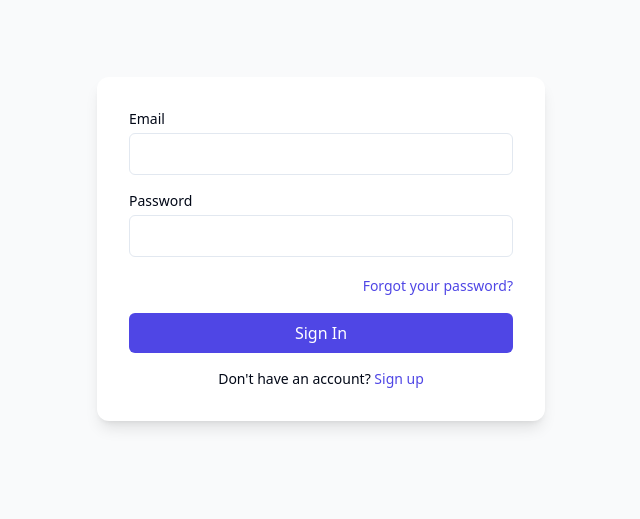
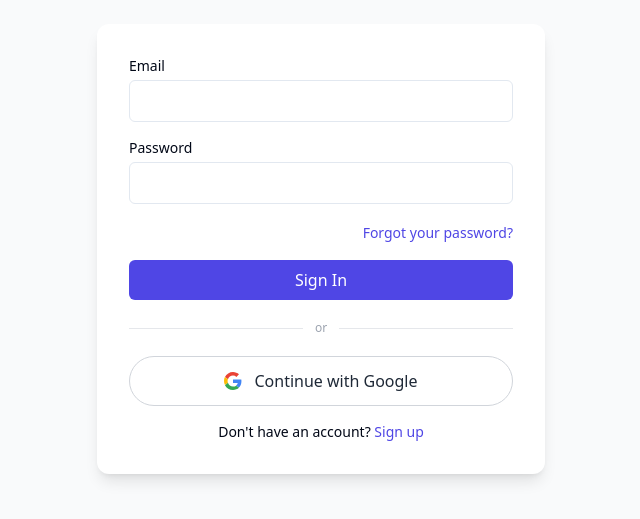
Before and after one commit to Avileven/StartZigi, a Next.js app: page /login in a window 1280 px wide. Shown: the part 151-670 px from the top of the page, without its empty margins (319-959 px from the left). Built offline with nearby package versions, Linux system fonts and the light colour scheme; no server answers.

Commit message:
AAD NEW FILE FOR GOOGLE LOG IN

```diff
--- a/app/login/page.jsx
+++ b/app/login/page.jsx
@@ -4,6 +4,7 @@ import { useState, useEffect } from "react";
 import { supabase } from "@/lib/supabase";
 import { useRouter } from "next/navigation";
 import Link from "next/link";
+import GoogleSignInButton from "@/components/auth/GoogleSignInButton"; // [NEW] Continue with Google
 
 export default function LoginPage() {
   const router = useRouter();
@@ -116,6 +117,14 @@ export default function LoginPage() {
           </button>
         </form>
 
+        {/* [NEW] Continue with Google — signs up new users and signs in existing ones */}
+        <div className="flex items-center gap-3 my-5">
+          <div className="flex-1 h-px bg-gray-200" />
+          <span className="text-xs text-gray-400">or</span>
+          <div className="flex-1 h-px bg-gray-200" />
+        </div>
+        <GoogleSignInButton next={{redirectPath}} />
+
         <p className="text-sm text-center mt-4">
           Don't have an account?{" "}
           <Link href="/register" className="text-indigo-600 hover:underline">
--- a/app/register/page.jsx
+++ b/app/register/page.jsx
@@ -4,6 +4,7 @@ import { useState } from "react";
 import { supabase } from "@/lib/supabase";
 import { useRouter } from "next/navigation";
 import Link from "next/link";
+import GoogleSignInButton from "@/components/auth/GoogleSignInButton"; // [NEW] Continue with Google
 
 export default function RegisterPage() {
   const router = useRouter();
@@ -126,6 +127,14 @@ router.push("/login");
             {loading ? "Creating account..." : "Sign Up"}
           </button>
         </form>
+        {/* [NEW] Continue with Google — signs up new users and signs in existing ones */}
+        <div className="flex items-center gap-3 my-5">
+          <div className="flex-1 h-px bg-gray-200" />
+          <span className="text-xs text-gray-400">or</span>
+          <div className="flex-1 h-px bg-gray-200" />
+        </div>
+        <GoogleSignInButton next={"/dashboard"} />
+
         <p className="text-sm text-center mt-4">
           Already have an account?{" "}
           <Link href="/login" className="text-indigo-600 hover:underline">
--- /dev/null
+++ b/src/components/auth/GoogleSignInButton.jsx
@@ -0,0 +1,60 @@
+// ============================================================
+// FILE DESTINATION: components/auth/GoogleSignInButton.jsx (NEW file)
+// ============================================================
+// "Continue with Google" button. Works for both sign up and log in:
+// Supabase creates the account on first use and signs in on later ones.
+// Nothing else in the app is touched by this file.
+"use client";
+import React, { useState } from 'react';
+import { supabase } from '@/lib/supabase';
+
+function GoogleLogo() {
+  return (
+    <svg width="18" height="18" viewBox="0 0 48 48" aria-hidden="true">
+      <path fill="#EA4335" d="M24 9.5c3.5 0 6.6 1.2 9.1 3.6l6.8-6.8C35.8 2.4 30.3 0 24 0 14.6 0 6.5 5.4 2.6 13.2l7.9 6.2C12.4 13.6 17.7 9.5 24 9.5z" />
+      <path fill="#4285F4" d="M46.5 24.5c0-1.6-.1-3.1-.4-4.5H24v9h12.7c-.6 3-2.3 5.5-4.8 7.2l7.5 5.8c4.4-4.1 7.1-10.1 7.1-17.5z" />
+      <path fill="#FBBC05" d="M10.5 28.6A14.5 14.5 0 0 1 9.5 24c0-1.6.3-3.1.8-4.6l-7.9-6.2A24 24 0 0 0 0 24c0 3.9.9 7.5 2.6 10.8l7.9-6.2z" />
+      <path fill="#34A853" d="M24 48c6.5 0 11.9-2.1 15.9-5.8l-7.5-5.8c-2.1 1.4-4.8 2.3-8.4 2.3-6.3 0-11.6-4.1-13.5-9.9l-7.9 6.2C6.5 42.6 14.6 48 24 48z" />
+    </svg>
+  );
+}
+
+// Props:
+//   next  — where to land after Google sends the person back (default: home page,
+//           which already routes by sign-in state / venture). Pass the same
+//           `next` value the login page already uses, if there is one.
+//   label — button text.
+export default function GoogleSignInButton({ next = '/', label = 'Continue with Google', className = '' }) {
+  const [busy, setBusy] = useState(false);
+  const [error, setError] = useState('');
+
+  const handleClick = async () => {
+    setBusy(true);
+    setError('');
+    const { error: err } = await supabase.auth.signInWithOAuth({
+      provider: 'google',
+      options: { redirectTo: `${window.location.origin}${next}` },
+    });
+    // On success the browser is redirected to Google, so nothing else runs here.
+    if (err) {
+      console.error('Google sign-in failed:', err);
+      setError('Could not start Google sign-in. Please try again.');
+      setBusy(false);
+    }
+  };
+
+  return (
+    <div className={className}>
+      <button
+        type="button"
+        onClick={handleClick}
+        disabled={busy}
+        className="w-full flex items-center justify-center gap-3 rounded-full border border-gray-300 bg-white px-6 py-3 text-base font-medium text-gray-800 hover:bg-gray-50 disabled:opacity-60 transition-colors"
+      >
+        <GoogleLogo />
+        {label}
+      </button>
+      {error && <p className="text-sm text-red-600 mt-2 text-center">{error}</p>}
+    </div>
+  );
+}
```
